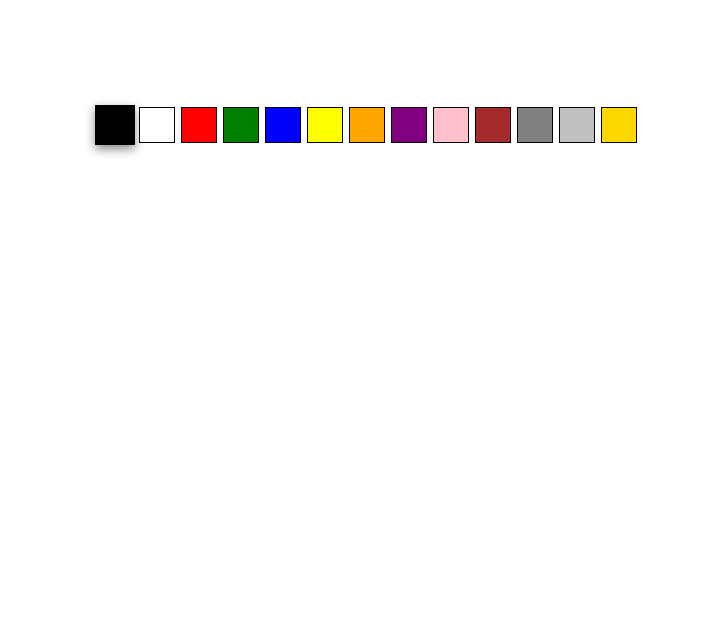
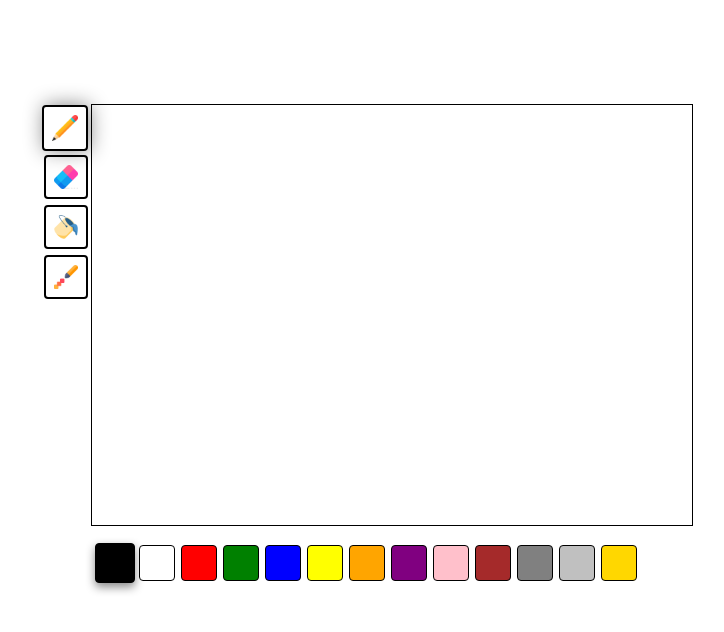
Before and after one commit to sac-rana/collab-sketch, a Next.js app: page / in a window 1280 px wide. Shown: the top 632 px of the page, without its empty margins (273-997 px from the left). Built offline with nearby package versions, Linux system fonts and the light colour scheme.

Commit message:
moved the state into the component

```diff
--- a/components/color-picker.tsx
+++ b/components/color-picker.tsx
@@ -1,9 +1,12 @@
+import { useState } from 'react';
+
 type Props = {
   selectedColor: string;
   onColorSelect: (color: string) => void;
 };
 
-export default function ColorPicker({ selectedColor, onColorSelect }: Props) {
+export default function ColorPicker() {
+  const [primaryColor, setPrimaryColor] = useState('black');
   const colors = [
     'black',
     'white',
@@ -35,7 +38,8 @@ export default function ColorPicker({ selectedColor, onColorSelect }: Props) {
               borderStyle: 'solid',
               borderWidth: 1,
               borderColor: 'black',
-              ...(color == selectedColor
+              borderRadius: 4,
+              ...(color == primaryColor
                 ? {
                     width: 40,
                     height: 40,
@@ -44,7 +48,7 @@ export default function ColorPicker({ selectedColor, onColorSelect }: Props) {
                   }
                 : { width: 36, height: 36, margin: 3 }),
             }}
-            onClick={() => onColorSelect(color)}
+            onClick={() => setPrimaryColor(color)}
           ></div>
         );
       })}
--- a/components/drawing_board.tsx
+++ b/components/drawing_board.tsx
@@ -1,14 +1,21 @@
-import { useState } from 'react';
+import { useState, useRef } from 'react';
 import ColorPicker from './color-picker';
+import ToolPicker from './tool-picker';
 
 export default function DrawingBoard() {
-  const [primaryColor, setPrimaryColor] = useState('black');
+  const canvasRef = useRef<HTMLCanvasElement | null>(null);
   return (
-    <div>
-      <ColorPicker
-        selectedColor={primaryColor}
-        onColorSelect={color => setPrimaryColor(color)}
-      />
+    <div
+      style={{ display: 'flex', flexWrap: 'wrap', justifyContent: 'center' }}
+    >
+      <ToolPicker />
+      <canvas
+        style={{ border: '1px solid black' }}
+        width={600}
+        height={420}
+      ></canvas>
+      <hr style={{ flexBasis: '100%', height: 0, border: 0 }} />
+      <ColorPicker />
     </div>
   );
 }
```
